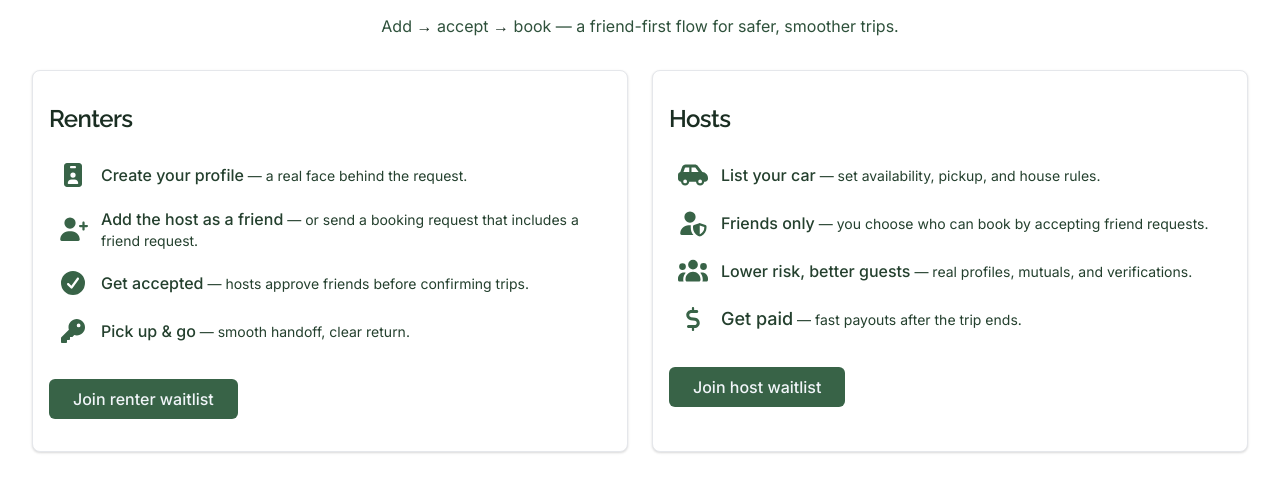
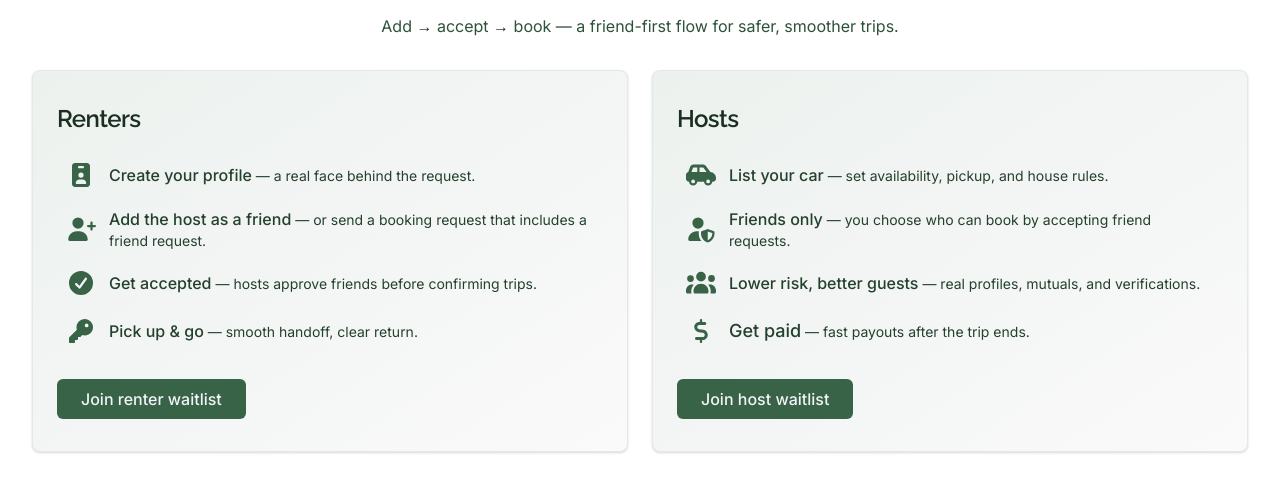
Before and after one commit to Friend-Renter/fr-marketing, a Next.js app: page / in a window 1280 px wide. Shown: the part 808-1310 px from the top of the page. Built offline with nearby package versions, Linux system fonts and the light colour scheme; no server answers.

Commit message:
adds gradient to host and renter cards in landin gpage

```diff
--- a/app/page.js
+++ b/app/page.js
@@ -202,7 +202,7 @@ export default function HomePage() {
 
         <div className="mt-8 grid gap-6 lg:grid-cols-2 ">
           {/* Renters */}
-          <div className="rounded-lg border border-gray-200 bg-white py-8 px-4 shadow-card">
+          <div className="rounded-lg border border-gray-200 bg-white py-8 px-6 shadow-card bg-gradient-to-br from-brand-50 to-zinc-50">
             <h3 className="text-2xl font-semibold tracking-tight text-brand-900">
               Renters
             </h3>
@@ -268,7 +268,7 @@ export default function HomePage() {
           {/* Hosts */}
           <div
             id="become-host"
-            className="rounded-lg border border-gray-200 bg-white py-8 px-4 shadow-card"
+            className="rounded-lg border border-gray-200 bg-white py-8 px-6 shadow-card bg-gradient-to-br from-brand-50 to-zinc-50"
           >
             <h3 className="text-2xl font-semibold tracking-tight text-brand-900">
               Hosts
```
